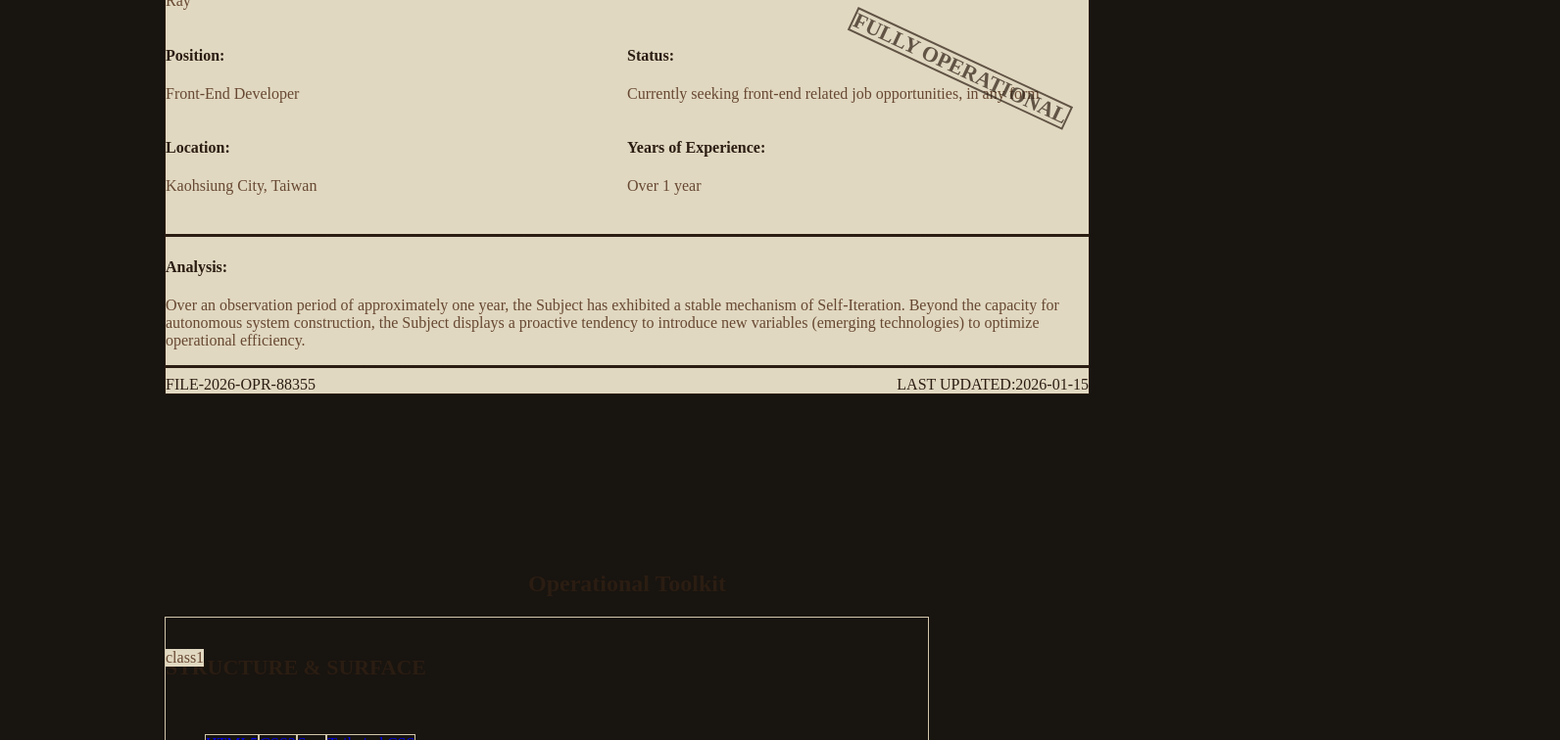
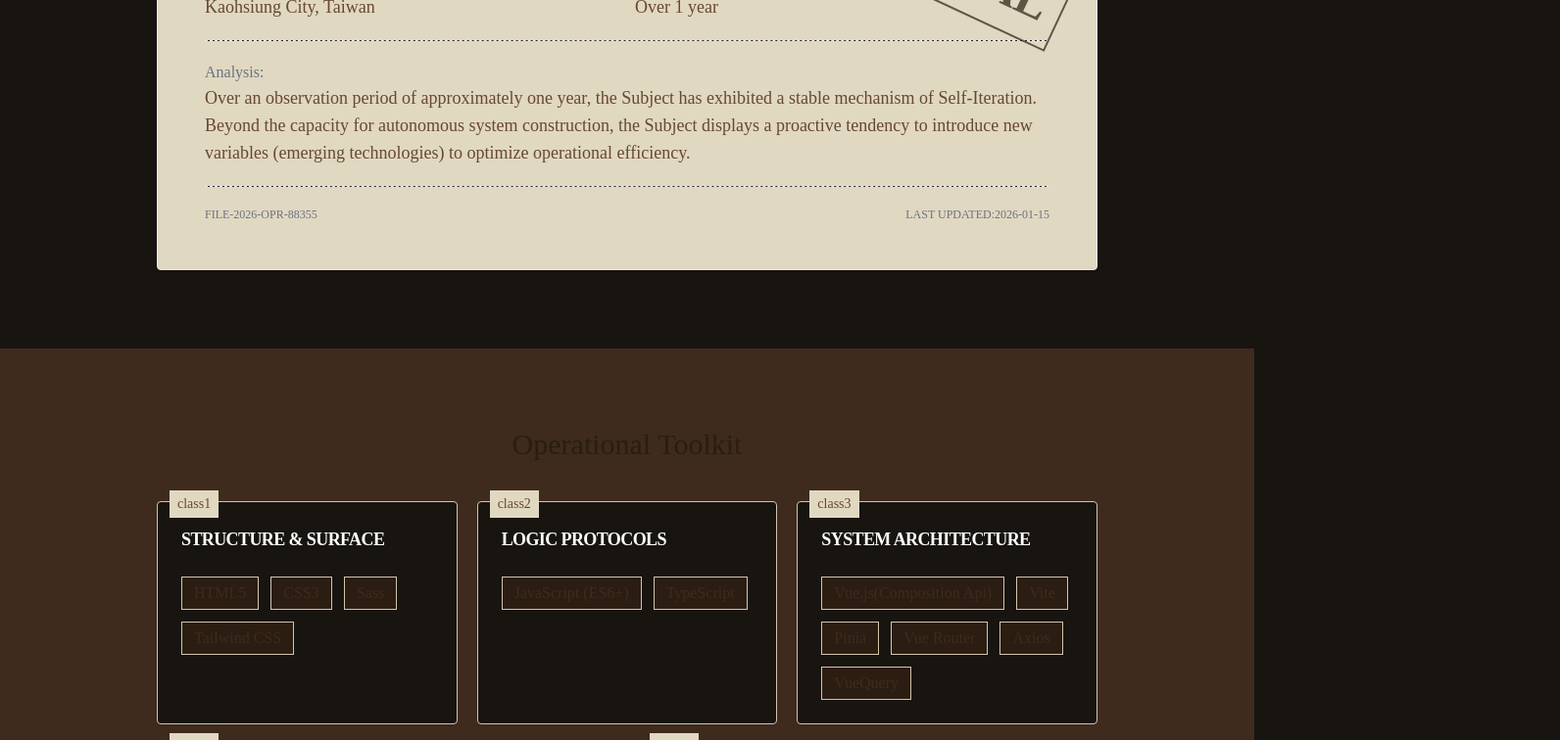
Before and after one commit to raylanraylan/personalWebsite, a Vue app: page / in a window 1280 px wide. Shown: the part 1200-1956 px from the top of the page at 98% size, 1592 px wide, since content can reach past the window. Built offline with nearby package versions, Linux system fonts and the light colour scheme; a web font is replaced by a local one.

Commit message:
feat: integrate Tailwind CSS and update styles for improved consistency and clarity

```diff
--- a/package.json
+++ b/package.json
@@ -21,6 +21,7 @@
     "lucide-vue-next": "^0.561.0",
     "reka-ui": "^2.7.0",
     "tailwind-merge": "^3.4.0",
+    "tailwindcss": "^4.1.18",
     "tailwindcss-animate": "^1.0.7",
     "vue": "^3.5.12",
     "vue-i18n": "^10.0.0",
@@ -32,7 +33,6 @@
     "@vitejs/plugin-vue": "^5.0.5",
     "@vue/tsconfig": "^0.5.1",
     "npm-run-all2": "^6.2.0",
-    "tailwindcss": "^4.1.18",
     "typescript": "~5.4.0",
     "vite": "^6.3.5",
     "vue-tsc": "^2.2.12"
--- a/src/App.vue
+++ b/src/App.vue
@@ -49,7 +49,7 @@ onBeforeMount(() => {
 </script>
 
 <template>
-  <!-- <div v-if="isLoading" class="w-full h-[100vh] loading flex flex-col justify-center">
+  <!-- <div v-if="isLoading" class="w-full h-screen loading flex flex-col justify-center">
     <PersonalWebLogo class="h-20 w-full" :lineColor="isToggleDark ? '#fcfcfc' : '#1f2937'" />
     <p class="text-gray-900 dark:text-white text-4xl text-center">{{ process }}%</p>
   </div> -->
--- a/src/assets/main.css
+++ b/src/assets/main.css
@@ -1,8 +1,252 @@
 @import url('https://fonts.googleapis.com/css2?family=Cactus+Classical+Serif&family=Noto+Serif+TC:wght@200..900&display=swap');
+@import 'tailwindcss';
 
-@tailwind base;
-@tailwind components;
-@tailwind utilities;
+@plugin 'tailwindcss-animate';
+
+@custom-variant dark (&:where(class, class *));
+
+@theme {
+  --breakpoint-*: initial;
+  --breakpoint-sm: 568px;
+  --breakpoint-md: 768px;
+  --breakpoint-lg: 992px;
+  --breakpoint-xl: 1200px;
+
+  --radius-lg: var(--radius);
+  --radius-md: calc(var(--radius) - 2px);
+  --radius-sm: calc(var(--radius) - 4px);
+
+  --color-background: hsl(var(--background));
+  --color-foreground: hsl(var(--foreground));
+
+  --color-card: hsl(var(--card));
+  --color-card-foreground: hsl(var(--card-foreground));
+
+  --color-popover: hsl(var(--popover));
+  --color-popover-foreground: hsl(var(--popover-foreground));
+
+  --color-primary: hsl(var(--primary));
+  --color-primary-foreground: hsl(var(--primary-foreground));
+
+  --color-secondary: hsl(var(--secondary));
+  --color-secondary-foreground: hsl(var(--secondary-foreground));
+
+  --color-muted: hsl(var(--muted));
+  --color-muted-foreground: hsl(var(--muted-foreground));
+
+  --color-accent: hsl(var(--accent));
+  --color-accent-foreground: hsl(var(--accent-foreground));
+
+  --color-destructive: hsl(var(--destructive));
+  --color-destructive-foreground: hsl(var(--destructive-foreground));
+
+  --color-border: hsl(var(--border));
+  --color-input: hsl(var(--input));
+  --color-ring: hsl(var(--ring));
+
+  --color-chart-1: hsl(var(--chart-1));
+  --color-chart-2: hsl(var(--chart-2));
+  --color-chart-3: hsl(var(--chart-3));
+  --color-chart-4: hsl(var(--chart-4));
+  --color-chart-5: hsl(var(--chart-5));
+}
+
+@layer base {
+  *,
+  ::after,
+  ::before,
+  ::backdrop,
+  ::file-selector-button {
+    border-color: var(--color-gray-200, currentcolor);
+  }
+}
+
+@utility text-inverse {
+  /* =====================================================
+     TEXT COLORS
+     ===================================================== */
+  color: hsl(var(--text-inverse));
+}
+
+@utility text-primary {
+  color: hsl(var(--text-primary));
+}
+
+@utility text-secondary {
+  color: hsl(var(--text-secondary));
+}
+
+@utility text-muted {
+  color: hsl(var(--text-muted));
+}
+
+@utility text-on-paper {
+  color: hsl(var(--text-on-paper));
+}
+
+@utility text-on-paper-muted {
+  color: hsl(var(--text-on-paper-muted));
+}
+
+@utility text-on-paper-label {
+  color: hsl(var(--text-on-paper-label));
+}
+
+@utility text-ink-black {
+  color: hsl(var(--ink-black));
+}
+
+@utility bg-base {
+  /* =====================================================
+     BACKGROUND COLORS
+     ===================================================== */
+  background-color: hsl(var(--bg-base));
+}
+
+@utility bg-surface {
+  background-color: hsl(var(--bg-surface));
+}
+
+@utility bg-elevated {
+  background-color: hsl(var(--bg-elevated));
+}
+
+@utility bg-overlay {
+  background-color: hsl(var(--bg-overlay));
+}
+
+@utility bg-input {
+  background-color: hsl(var(--bg-input));
+}
+
+@utility bg-paper {
+  background-color: hsl(var(--bg-paper));
+}
+
+@utility bg-paper-dark {
+  background-color: hsl(var(--bg-paper-dark));
+}
+
+@utility bg-manila {
+  background-color: hsl(var(--bg-manila));
+}
+
+@utility bg-manila-dark {
+  background-color: hsl(var(--bg-manila-dark));
+}
+
+@utility bg-cork {
+  background-color: hsl(var(--bg-cork));
+}
+
+@utility bg-spotlight-yellow {
+  background-color: hsl(var(--brand-primary));
+}
+
+@utility bg-walnut {
+  background-color: hsl(var(--walnut));
+}
+
+@utility bg-corkboard {
+  background-color: hsl(var(--corkboard));
+  /* background: linear-gradient(90deg,transparent 49.5%,hsl(var(--walnut-light) / .1) 49.5%,hsl(var(--walnut-light) / .1) 50.5%,transparent 50.5%),linear-gradient(transparent 49.5%,hsl(var(--walnut-light) / .1) 49.5%,hsl(var(--walnut-light) / .1) 50.5%,transparent 50.5%),hsl(var(--corkboard)); */
+  /* background-size:20px 20px,20px 20px,100% 100%; */
+}
+
+@utility border-default {
+  /* =====================================================
+     BORDER COLORS
+     ===================================================== */
+  border-color: hsl(var(--border-default));
+}
+
+@utility border-subtle {
+  border-color: hsl(var(--border-subtle));
+}
+
+@utility border-strong {
+  border-color: hsl(var(--border-strong));
+}
+
+@utility border-on-paper {
+  border-color: hsl(var(--border-on-paper));
+}
+
+@utility border-on-paper-dashed {
+  border-color: hsl(var(--border-on-paper-dashed));
+}
+
+@utility border-spotlight-yellow {
+  border-color: hsl(var(--brand-primary));
+}
+
+@utility border-danger {
+  border-color: hsl(var(--status-danger));
+}
+
+@utility border-base {
+  border-color: hsl(var(--border));
+}
+
+@utility status-success {
+  /* =====================================================
+     STATUS COLORS (Dark Mode)
+     ===================================================== */
+  color: hsl(var(--status-success));
+}
+
+@utility status-warning {
+  color: hsl(var(--status-warning));
+}
+
+@utility status-danger {
+  color: hsl(var(--status-danger));
+}
+
+@utility status-info {
+  color: hsl(var(--status-info));
+}
+
+@utility shadow-noir {
+  /* =====================================================
+     EFFECT COLORS (Dark Mode)
+     ===================================================== */
+  box-shadow: var(--shadow-noir);
+}
+
+@utility shadow-glow {
+  box-shadow: var(--shadow-glow);
+}
+
+@utility cta-button {
+  padding: 1rem 2rem;
+  border-radius: 0.5rem;
+  font-weight: 700;
+  text-transform: uppercase;
+  letter-spacing: 0.1em;
+  background-color: hsl(var(--brand-primary));
+  color: hsl(var(--text-inverse));
+  border: 2px solid hsl(var(--brand-primary));
+  transition: all 0.3s ease;
+  &:hover {
+    background-color: hsl(var(--text-inverse));
+    color: hsl(var(--brand-primary));
+  }
+}
+
+@utility submit-button {
+  padding: 0.75rem 1.5rem;
+  border-radius: 0.375rem;
+  font-weight: 600;
+  background-color: hsl(var(--brand-accent));
+  color: hsl(var(--neutral-50));
+  border: none;
+  cursor: pointer;
+  transition: background-color 0.3s ease;
+  &:hover {
+    background-color: hsl(var(--brand-accent) / 0.9);
+  }
+}
 
 @layer base {
   :root {
@@ -293,195 +537,3 @@
     }
   }
 }
-
-@layer utilities {
-  /* =====================================================
-     TEXT COLORS
-     ===================================================== */
-  .text-inverse {
-    color: hsl(var(--text-inverse));
-  }
-
-  .text-primary {
-    color: hsl(var(--text-primary));
-  }
-
-  .text-secondary {
-    color: hsl(var(--text-secondary));
-  }
-
-  .text-muted {
-    color: hsl(var(--text-muted));
-  }
-
-  .text-on-paper {
-    color: hsl(var(--text-on-paper));
-  }
-
-  .text-on-paper-muted {
-    color: hsl(var(--text-on-paper-muted));
-  }
-
-  .text-on-paper-label {
-    color: hsl(var(--text-on-paper-label));
-  }
-
-  .text-ink-black {
-    color: hsl(var(--ink-black));
-  }
-
-  /* =====================================================
-     BACKGROUND COLORS
-     ===================================================== */
-  .bg-base {
-    background-color: hsl(var(--bg-base));
-  }
-
-  .bg-surface {
-    background-color: hsl(var(--bg-surface));
-  }
-
-  .bg-elevated {
-    background-color: hsl(var(--bg-elevated));
-  }
-
-  .bg-overlay {
-    background-color: hsl(var(--bg-overlay));
-  }
-
-  .bg-input {
-    background-color: hsl(var(--bg-input));
-  }
-
-  .bg-paper {
-    background-color: hsl(var(--bg-paper));
-  }
-
-  .bg-paper-dark {
-    background-color: hsl(var(--bg-paper-dark));
-  }
-
-  .bg-manila {
-    background-color: hsl(var(--bg-manila));
-  }
-
-  .bg-manila-dark {
-    background-color: hsl(var(--bg-manila-dark));
-  }
-
-  .bg-cork {
-    background-color: hsl(var(--bg-cork));
-  }
-
-  .bg-spotlight-yellow {
-    background-color: hsl(var(--brand-primary));
-  }
-
-  .bg-walnut{
-    background-color: hsl(var(--walnut));
-  }
-
-  .bg-corkboard{
-    background-color: hsl(var(--corkboard));
-    /* background: linear-gradient(90deg,transparent 49.5%,hsl(var(--walnut-light) / .1) 49.5%,hsl(var(--walnut-light) / .1) 50.5%,transparent 50.5%),linear-gradient(transparent 49.5%,hsl(var(--walnut-light) / .1) 49.5%,hsl(var(--walnut-light) / .1) 50.5%,transparent 50.5%),hsl(var(--corkboard)); */
-    /* background-size:20px 20px,20px 20px,100% 100%; */
-  }
-
-  /* =====================================================
-     BORDER COLORS
-     ===================================================== */
-  .border-default {
-    border-color: hsl(var(--border-default));
-  }
-
-  .border-subtle {
-    border-color: hsl(var(--border-subtle));
-  }
-
-  .border-strong {
-    border-color: hsl(var(--border-strong));
-  }
-
-  .border-on-paper {
-    border-color: hsl(var(--border-on-paper));
-  }
-
-  .border-on-paper-dashed {
-    border-color: hsl(var(--border-on-paper-dashed));
-  }
-
-  .border-spotlight-yellow {
-    border-color: hsl(var(--brand-primary));
-  }
-
-  .border-danger {
-    border-color: hsl(var(--status-danger));
-  }
-
-  .border-base{
-    border-color: hsl(var(--border))
-  }
-
-
-  /* =====================================================
-     STATUS COLORS (Dark Mode)
-     ===================================================== */
-  .status-success {
-    color: hsl(var(--status-success));
-  }
-
-  .status-warning {
-    color: hsl(var(--status-warning));
-  }
-
-  .status-danger {
-    color: hsl(var(--status-danger));
-  }
-
-  .status-info {
-    color: hsl(var(--status-info));
-  }
-
-  /* =====================================================
-     EFFECT COLORS (Dark Mode)
-     ===================================================== */
-  .shadow-noir {
-    box-shadow: var(--shadow-noir);
-  }
-
-  .shadow-glow {
-    box-shadow: var(--shadow-glow);
-  }
-}
-
-@layer components {
-  .cta-button {
-    padding: 1rem 2rem;
-    border-radius: 0.5rem;
-    font-weight: 700;
-    text-transform: uppercase;
-    letter-spacing: 0.1em;
-    background-color: hsl(var(--brand-primary));
-    color: hsl(var(--text-inverse));
-    border: 2px solid hsl(var(--brand-primary));
-    transition: all 0.3s ease;
-    &:hover {
-      background-color: hsl(var(--text-inverse));
-      color: hsl(var(--brand-primary));
-    }
-  }
-
-  .submit-button {
-    padding: 0.75rem 1.5rem;
-    border-radius: 0.375rem;
-    font-weight: 600;
-    background-color: hsl(var(--brand-accent));
-    color: hsl(var(--neutral-50));
-    border: none;
-    cursor: pointer;
-    transition: background-color 0.3s ease;
-    &:hover {
-      background-color: hsl(var(--brand-accent) / 0.9);
-    }
-  }
-}
--- a/src/components/layout/About.vue
+++ b/src/components/layout/About.vue
@@ -28,7 +28,7 @@ const aboutItems = [
     <h2 class="text-center text-3xl mb-10">{{ $t('profile_section') }}</h2>
     <Card class="bg-paper p-12 relative">
       <CardHeader class="p-0">
-        <CardTitle class="absolute right-[10px] top-[100px] rotate-[25deg] opacity-70">
+        <CardTitle class="absolute right-[10px] top-[100px] rotate-25 opacity-70">
           <h3 class="text-5xl status-danger p-4 border-2 border-danger uppercase">{{ $t('about.stamp') }}</h3>
         </CardTitle>
         <CardDescription>
@@ -40,12 +40,12 @@ const aboutItems = [
           </div>
         </CardDescription>
       </CardHeader>
-      <hr class="h-[1px] border-dashed bg-surface my-5"/>
+      <hr class="h-px border-dashed bg-surface my-5"/>
       <CardContent class="p-0">
         <h4 class="text-gray-500">{{ $t('about.description.title') }}{{$t('about.colon')}}</h4>
         <p class="text-lg text-on-paper-label">{{ $t('about.description.content') }}</p>
       </CardContent>
-      <hr class="h-[1px] border-dashed bg-surface my-5"/>
+      <hr class="h-px border-dashed bg-surface my-5"/>
       <CardFooter class="justify-between p-0 text-xs  text-gray-500">
         <span>{{ props.fileNumber }}</span>
         <span>{{$t('about.footer.updated')}}{{$t('about.colon')}}{{ updatedDate }}</span>
--- a/src/components/layout/Experience.vue
+++ b/src/components/layout/Experience.vue
@@ -18,7 +18,7 @@ const { tm } = useI18n();
           <span class="block mb-1 text-sm text-on-paper-label">{{ experience.title }}</span>
           <span class="block w-fit px-2 py-1 text-xs text-primary rounded bg-surface">{{ experience.timeRange }}</span>
         </CardTitle>
-        <hr class="h-[1px] border-dashed bg-surface"/>
+        <hr class="h-px border-dashed bg-surface"/>
       </CardHeader>
       <CardContent>
         <ul class="pl-5 list-[square] space-y-2">
--- a/src/components/ui/button/index.ts
+++ b/src/components/ui/button/index.ts
@@ -4,7 +4,7 @@ import { cva } from "class-variance-authority"
 export { default as Button } from "./Button.vue"
 
 export const buttonVariants = cva(
-  "inline-flex items-center justify-center gap-2 whitespace-nowrap rounded-md text-sm font-medium ring-offset-background transition-colors focus-visible:outline-none focus-visible:ring-2 focus-visible:ring-ring focus-visible:ring-offset-2 disabled:pointer-events-none disabled:opacity-50 [&_svg]:pointer-events-none [&_svg]:size-4 [&_svg]:shrink-0",
+  "inline-flex items-center justify-center gap-2 whitespace-nowrap rounded-md text-sm font-medium ring-offset-background transition-colors focus-visible:outline-hidden focus-visible:ring-2 focus-visible:ring-ring focus-visible:ring-offset-2 disabled:pointer-events-none disabled:opacity-50 [&_svg]:pointer-events-none [&_svg]:size-4 [&_svg]:shrink-0",
   {
     variants: {
       variant: {
--- a/src/components/ui/card/Card.vue
+++ b/src/components/ui/card/Card.vue
@@ -11,7 +11,7 @@ const props = defineProps<{
   <div
     :class="
       cn(
-        'rounded-lg border bg-card text-card-foreground shadow-sm',
+        'rounded-lg border bg-card text-card-foreground shadow-xs',
         props.class,
       )
     "
--- a/src/views/PathNotFound.vue
+++ b/src/views/PathNotFound.vue
@@ -15,7 +15,7 @@ onMounted(()=>{
       <h1 class="mt-4 text-3xl font-bold tracking-tight sm:text-5xl">{{ $t("notFound.title") }}</h1>
       <p class="mt-6 text-base leading-7">{{ $t("notFound.content") }}</p>
       <div class="mt-10 flex items-center justify-center gap-x-6">
-        <RouterLink to="/" class="rounded-md bg-gray-900 px-3.5 py-2.5 text-sm font-semibold text-white shadow-sm hover:bg-amber-400 focus-visible:outline focus-visible:outline-2 focus-visible:outline-offset-2 focus-visible:outline-indigo-600 dark:bg-white dark:text-gray-900">{{ $t("notFound.goBackHome") }}</RouterLink>
+        <RouterLink to="/" class="rounded-md bg-gray-900 px-3.5 py-2.5 text-sm font-semibold text-white shadow-xs hover:bg-amber-400 focus-visible:outline-solid focus-visible:outline-2 focus-visible:outline-offset-2 focus-visible:outline-indigo-600 dark:bg-white dark:text-gray-900">{{ $t("notFound.goBackHome") }}</RouterLink>
       </div>
     </div>
   </main>
--- a/vite.config.ts
+++ b/vite.config.ts
@@ -2,7 +2,6 @@ import { fileURLToPath, URL } from 'node:url'
 import tailwindcss from '@tailwindcss/vite'
 import { defineConfig,loadEnv } from 'vite'
 import vue from '@vitejs/plugin-vue'
-// https://vitejs.dev/config/
 
 export default defineConfig (({ command, mode }) =>{
   if (mode==='github'){
@@ -22,7 +21,7 @@ export default defineConfig (({ command, mode }) =>{
   if(mode==='aws'){
     return{
       plugins: [
-        vue(),
+        vue(),tailwindcss(),
       ],
       resolve: {
         alias: {
@@ -33,7 +32,7 @@ export default defineConfig (({ command, mode }) =>{
   }
   return{
     plugins: [
-      vue(),
+      vue(),tailwindcss(),
     ],
     resolve: {
       alias: {
```
Also changed, not shown: src/components/layout/Contact.vue (+5 -5 lines), src/components/layout/Header.vue (+4 -4 lines), 1 other file (tests, documents, lock files or other folders).
